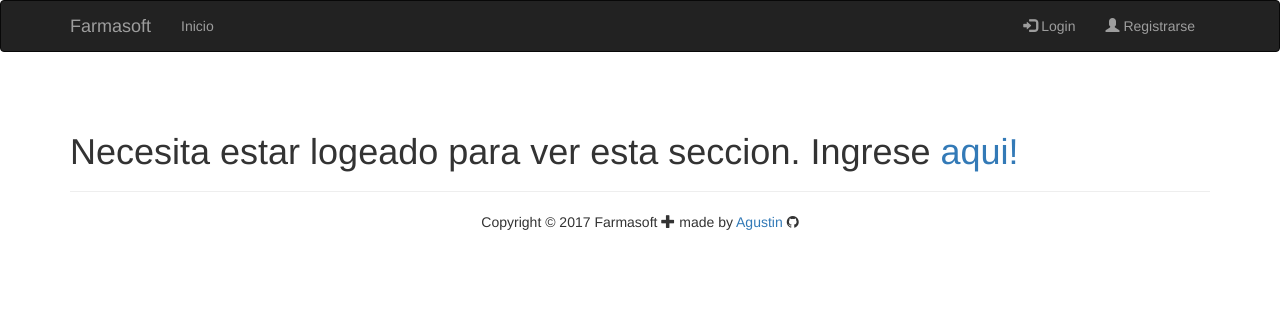
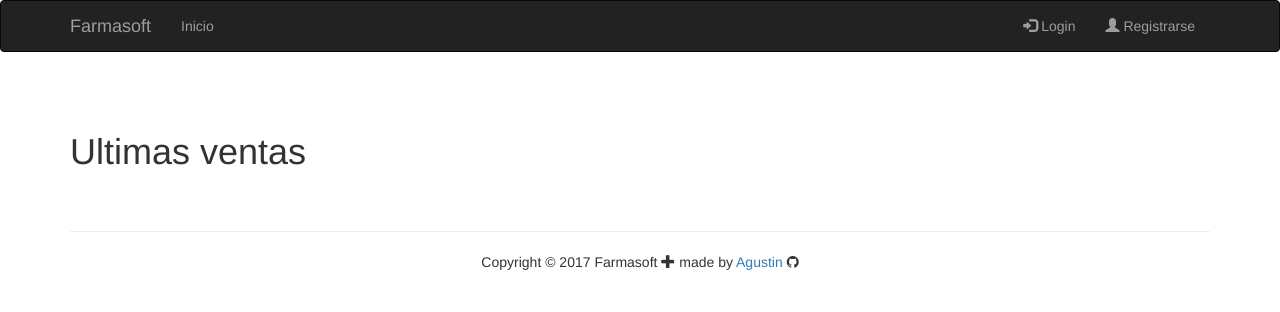
Before and after one commit to agustashd/Learning-Python, a Flask app: template projects/Farmasoft/templates/lastSales.html in a window 1280 px wide. Shown: the top 312 px of the page. Run offline with Flask 2, Linux system fonts and the light colour scheme; the template is opened without the code that fills it, so the values that code supplies are empty; some libraries are stand-ins or nearby versions.

Commit message:
missed one file on last commit

```diff
--- a/projects/Farmasoft/templates/lastSales.html
+++ b/projects/Farmasoft/templates/lastSales.html
@@ -4,7 +4,6 @@
 
 {% block page_content %}
 <div class="page-header table-responsive">
-{% if username %}
 <h1>Ultimas ventas</h1><br>
 {% if fileStatus %}
 <table class="table table-bordered table-hover">
@@ -37,8 +36,5 @@
 </tbody>
 </table>
 {% endif %}
-{% else %}
-<h1>Necesita estar logeado para ver esta seccion. Ingrese <a href="/login">aqui!</a></h1>
-{% endif %}
 </div>
 {% endblock %}
```
Lines whose indentation alone changed are shown as unchanged.
